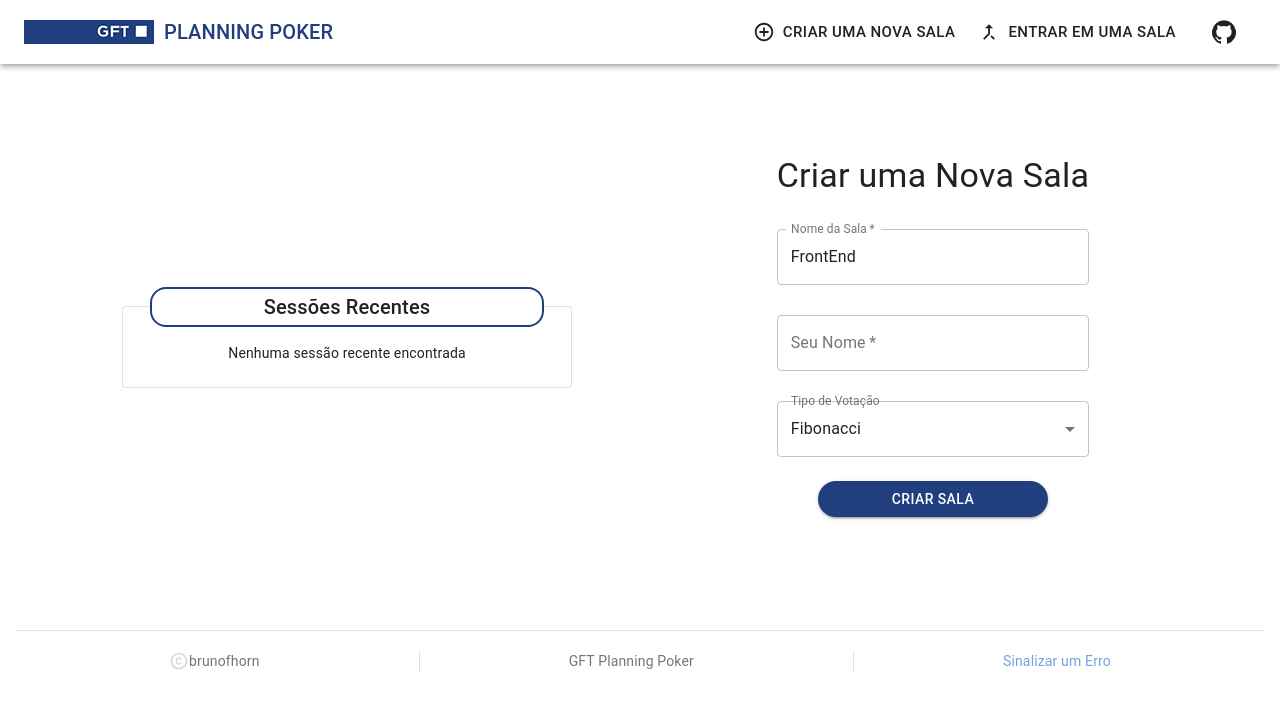
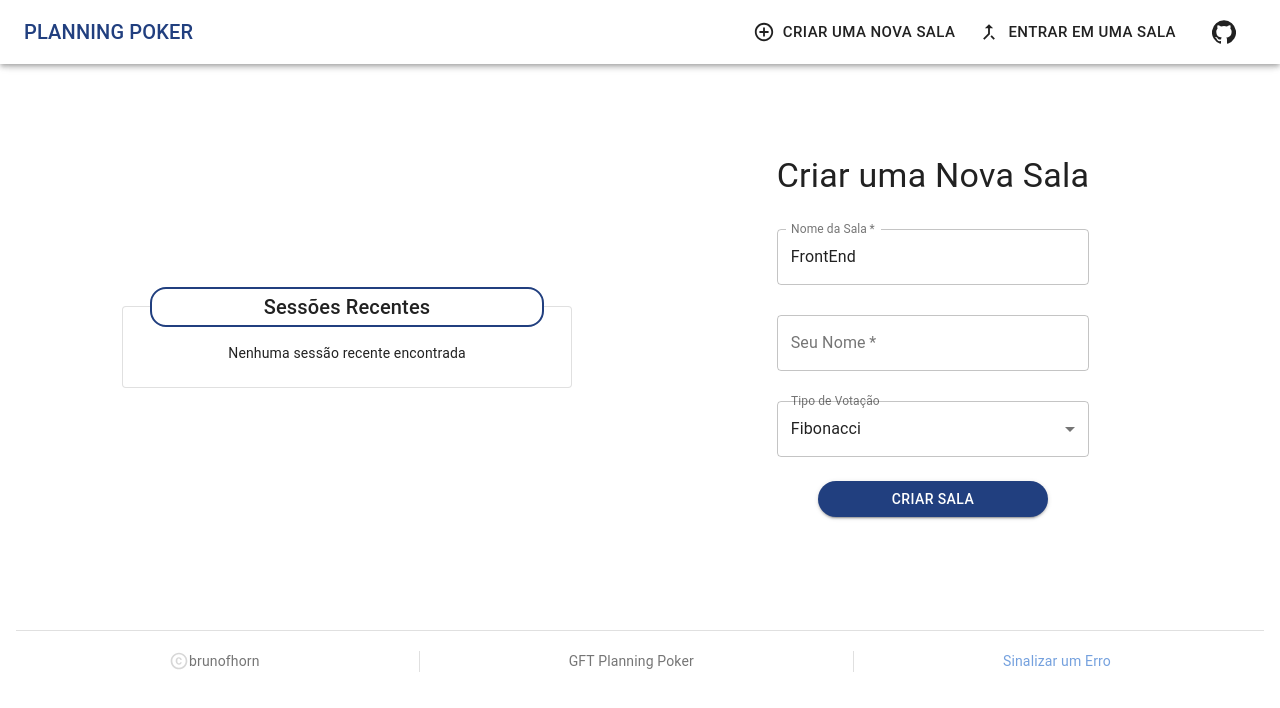
Before and after one commit to brunofhorn/planning-poker, a React (Create React App) app: page / in a window 1280 px wide. Shown: the top 708 px of the page. Built offline with nearby package versions, Linux system fonts and the light colour scheme.

Commit message:
Remover a Logomarca

```diff
--- a/src/components/Toolbar.tsx
+++ b/src/components/Toolbar.tsx
@@ -20,7 +20,7 @@ export const Toolbar = () => {
                             onClick={() => navigate('/')}
                             style={{ alignItems: 'center' }}
                         >
-                            <img src={logo} style={{ width: 130, height: 24, marginRight: 10 }} />
+                            {/* <img src={logo} style={{ width: 130, height: 24, marginRight: 10 }} /> */}
                             <Typography variant={isSmallScreen ? 'subtitle1' : 'h6'} style={{ color: '#213F7F' }} noWrap>
                                 PLANNING POKER
                             </Typography>
```
